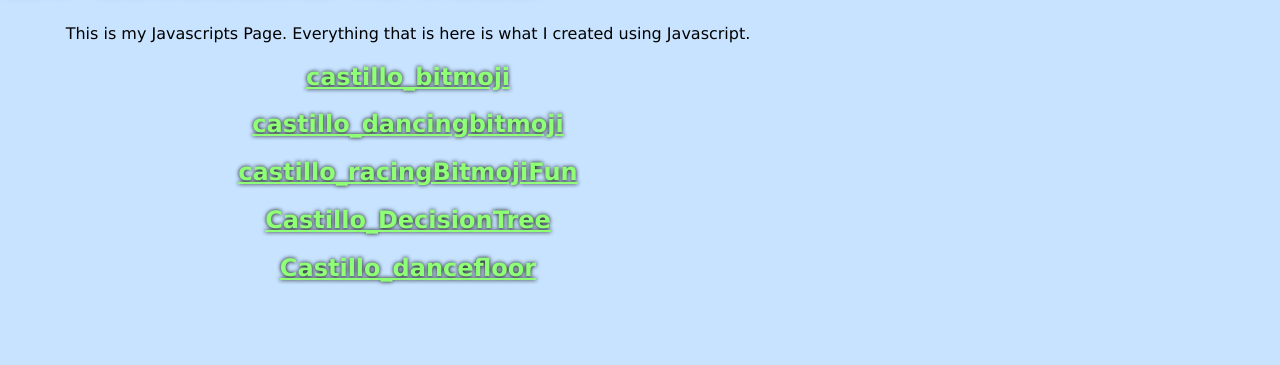
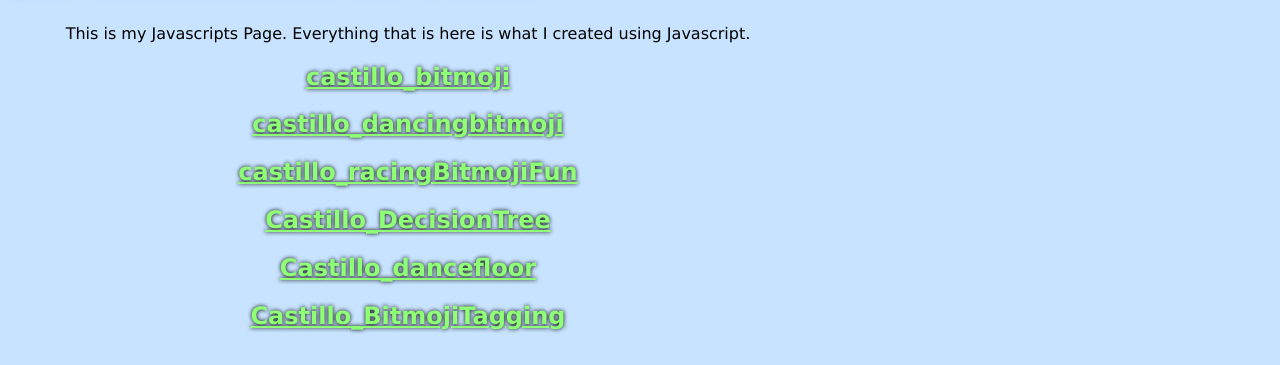
Before and after one commit to DevinCastillo5/DevinCastillo5.github.io, a plain HTML site: page javascripts.html in a window 1280 px wide. Shown: the part 435-800 px from the top of the page. Drawn offline with Linux system fonts and the light colour scheme; a script that the page names is missing.

Commit message:
Add files via upload

```diff
--- a/javascripts.html
+++ b/javascripts.html
@@ -34,6 +34,7 @@
             <h2><a href="https://www.khanacademy.org/computer-programming/castillo_racingbitmojifun/6179383515332608" class="khanlinks">castillo_racingBitmojiFun</a></h2><script src="https://www.khanacademy.org/computer-programming/castillo_racingbitmojifun/6179383515332608/embed.js?editor=no&buttons=no&author=no&embed=yes"></script>
             <h2><a href="https://www.khanacademy.org/computer-programming/castillo_decisiontree/6158351723184128" class="khanlinks">Castillo_DecisionTree</a></h2><script src="https://www.khanacademy.org/computer-programming/castillo_decisiontree/6158351723184128/embed.js?editor=no&buttons=no&author=no&embed=yes"></script>
             <h2><a href="https://www.khanacademy.org/computer-programming/castillo_dancefloor/5499625330753536" class="khanlinks">Castillo_dancefloor</a></h2><script src="https://www.khanacademy.org/computer-programming/castillo_dancefloor/5499625330753536/embed.js?editor=no&buttons=no&author=no&embed=yes"></script>
+            <h2><a href="https://www.khanacademy.org/computer-programming/castillo_bitmojitagging/5248063853346816" class="khanlinks">Castillo_BitmojiTagging</a></h2><script src="https://www.khanacademy.org/computer-programming/castillo_bitmojitagging/5248063853346816/embed.js?editor=no&buttons=no&author=no&embed=yes"></script>
         </div>
     </body>
 </html>
```
